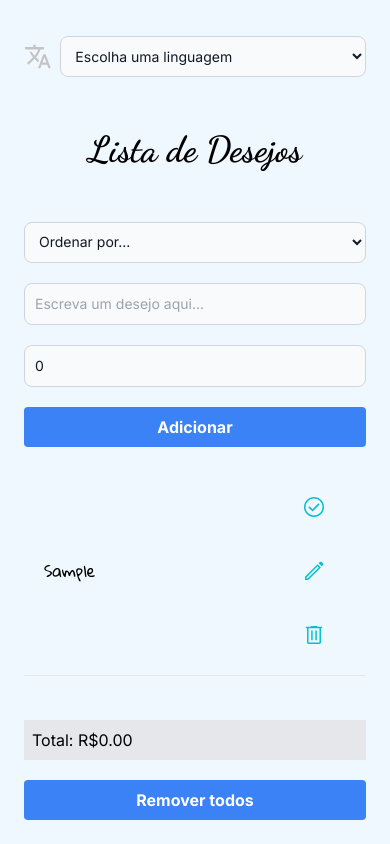
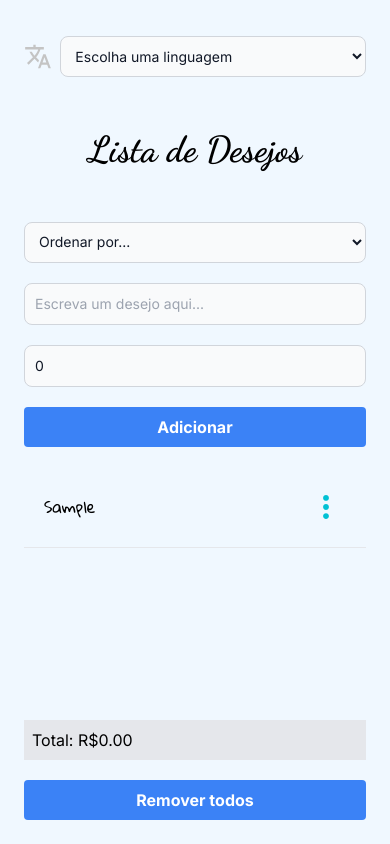
Before and after one commit to Alice7H/wishlist, a Next.js app: page / in a window 390 px wide. Both pictures are taken after typing "Sample" into the empty fields and a click on the button "Adicionar". Built offline with nearby package versions, Linux system fonts and the light colour scheme.

Commit message:
add menu to show options (edit, complete, remove item) in device mobile

```diff
--- a/src/components/WishItems.tsx
+++ b/src/components/WishItems.tsx
@@ -2,8 +2,10 @@ import Image from 'next/image';
 import checkedIcon from '../../public/check_circle.svg';
 import editIcon from '../../public/edit.svg';
 import deleteIcon from '../../public/delete.svg';
+import menu from '../../public/menu.svg'
 import { useLanguageContext } from '@/hooks/useLanguageContext';
 import { Wish } from "../types/Wish";
+import { useState } from 'react';
 
 interface IProps {
   wish: Wish;
@@ -13,26 +15,33 @@ interface IProps {
 }
 
 export function WishItems ({wish, onEdit, onRemove, onCrossOutRow}: IProps) {
+  const [menuDisplay, setMenuDisplay] = useState(false);
   const { dictionary } = useLanguageContext();
   const status = wish?.status === 'completed'? 'text-[#00C1D4] line-through decoration-4 decoration-[#2D46B9]': ''
 
+  const showMenu = menuDisplay
+  ? 'flex flex-col absolute gap-2 max-w-none right-[15%] bg-gray-50 border border-gray-300 rounded sm:border-none sm:flex-row sm:static sm:max-w-full sm:bg-transparent sm:gap-0 md:gap-6'
+  : 'hidden';
+
   return (
-    <li className='border-b mb-5 w-full flex justify-between items-center p-5 gap-5 md:gap-6'>
+    <li className='border-b mb-5 w-full flex justify-between items-center p-5 gap-5 md:gap-6 relative '>
       <p className={`text-black ${status} `}>{wish?.title}</p>
       <p className={`text-black ${status} `}>
         {`${wish?.value == 0 ? '' : 'R$'+ wish?.value.toFixed(2)}`}
       </p>
-      <div className='flex flex-wrap max-w-[60px] sm:max-w-full sm:flex-nowrap gap-6'>
+      <button onClick={() => setMenuDisplay(!menuDisplay)} type="button" className="flex flex-shrink-0 items-center p-2 rounded-lg sm:hidden hover:bg-gray-100 focus:outline-none focus:ring-2 focus:ring-gray-200" aria-expanded="false">
+        <span className="sr-only">Open item options</span>
+        <Image src={menu} alt='More in vertical' width={24} height={24} title="Menu"/>
+      </button>
+      <div className={showMenu + ` sm:flex sm:max-w-full flex-row flex-nowrap md:gap-6`}>
         <button type="button" className="block w-full py-2 px-4 rounded" onClick={()=>onCrossOutRow(wish)} >
           <Image src={checkedIcon} alt='Checked icon' width={24} height={24} title={dictionary.titleCheck}/>
         </button>
-        <button type="button" className="block w-full py-2 px-4 rounded" onClick={()=> onEdit(wish.id)}
-        title={dictionary.titleEdit}>
-          <Image src={editIcon} alt='Edit icon' width={24} height={24} />
+        <button type="button" className="block w-full py-2 px-4 rounded" onClick={()=> onEdit(wish.id)}>
+          <Image src={editIcon} alt='Edit icon' width={24} height={24} title={dictionary.titleEdit}/>
         </button>
-        <button type="button" className="block w-full py-2 px-4 rounded" onClick={()=>onRemove(wish)}
-        title={dictionary.titleRemove}>
-          <Image src={deleteIcon} alt='Trash icon' width={24} height={24} />
+        <button type="button" className="block w-full py-2 px-4 rounded" onClick={()=>onRemove(wish)}>
+          <Image src={deleteIcon} alt='Trash icon' width={24} height={24} title={dictionary.titleRemove} />
         </button>
       </div>
     </li>
```
Also changed, not shown: public/menu.svg (added).
